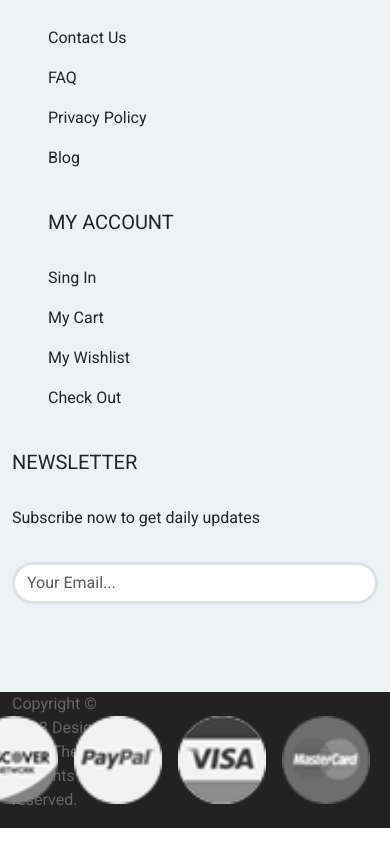
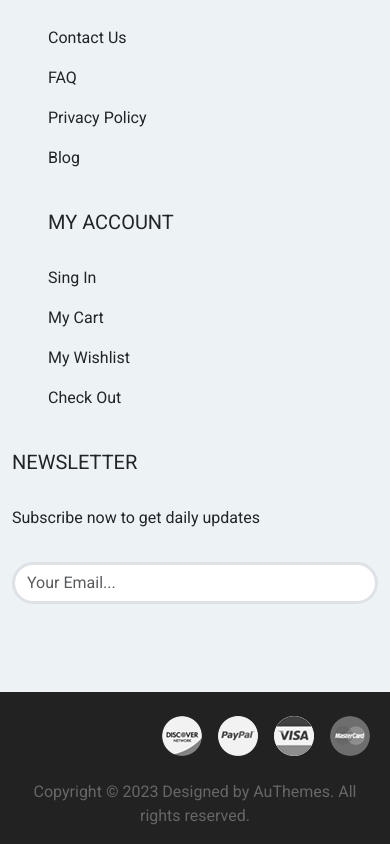
Before and after one commit to Debsonptk/organic, a React (Vite) app: page / in a window 390 px wide. Shown: the part 8475-9319 px from the top of the page. Built offline with nearby package versions, Linux system fonts and the light colour scheme.

Commit message:
fix footer

```diff
--- a/src/components/BarFooter/index.jsx
+++ b/src/components/BarFooter/index.jsx
@@ -9,14 +9,17 @@ const BarFooter = () => (
         <div className="container">
             <div className="row justify-content-between">
                 <div className="col d-flex align-items-center">
-                    <p>Copyright © 2023 Designed by AuThemes. All rights reserved.</p>
+                    <p className="d-none d-sm-block">Copyright © 2023 Designed by AuThemes. All rights reserved.</p>
                 </div>
                 <div className="col d-flex justify-content-end pt-4 pb-4">
-                    <img src={discover} alt="discover" className="px-2"/>
-                    <img src={paypal} alt="paypal" className="px-2"/>
-                    <img src={visa} alt="visa" className="px-2"/>
-                    <img src={master} alt="master" className="px-2"/>
+                    <img src={discover} alt="discover" className="px-2 img-fluid"/>
+                    <img src={paypal} alt="paypal" className="px-2 img-fluid"/>
+                    <img src={visa} alt="visa" className="px-2 img-fluid"/>
+                    <img src={master} alt="master" className="px-2 img-fluid"/>
                 </div>
+            </div>
+            <div className="col d-flex align-items-center">
+                <p className="d-sm-none text-center">Copyright © 2023 Designed by AuThemes. All rights reserved.</p>
             </div>
         </div>
     </CoverBarFooter>
```
